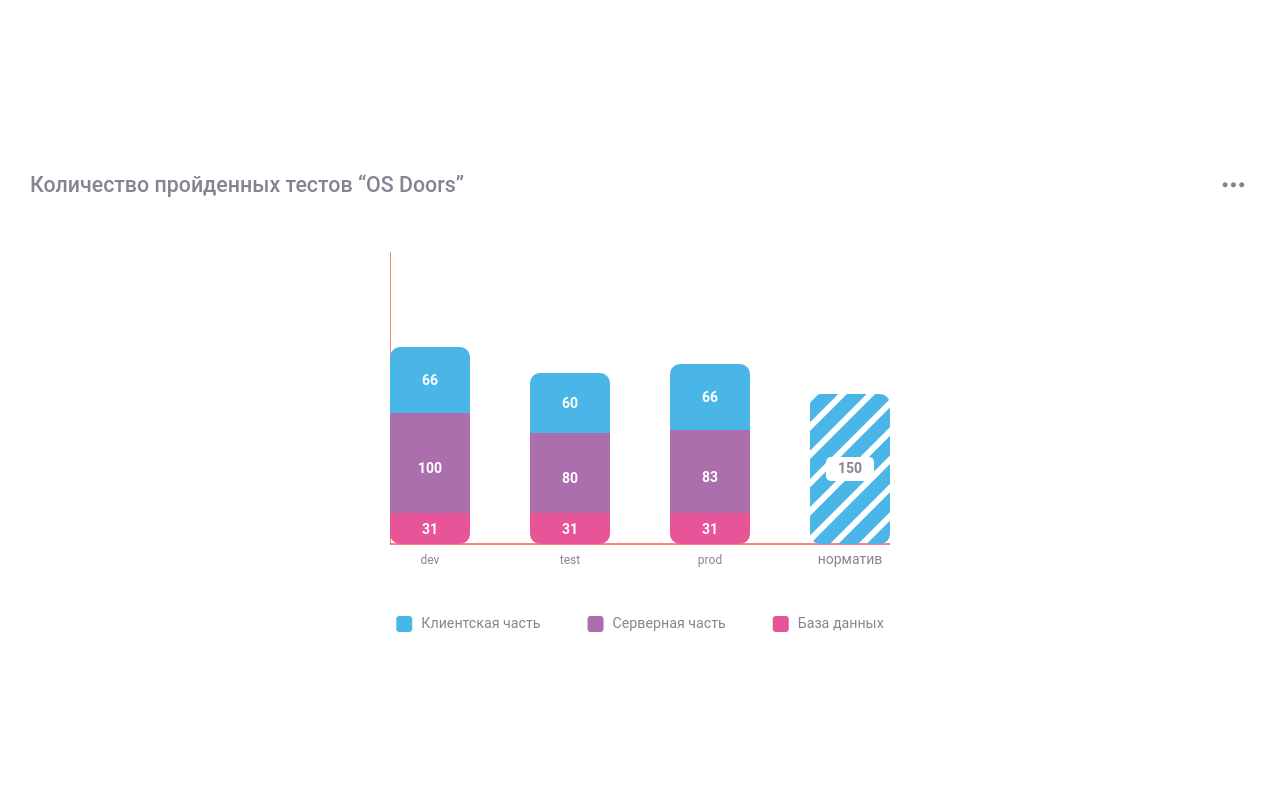
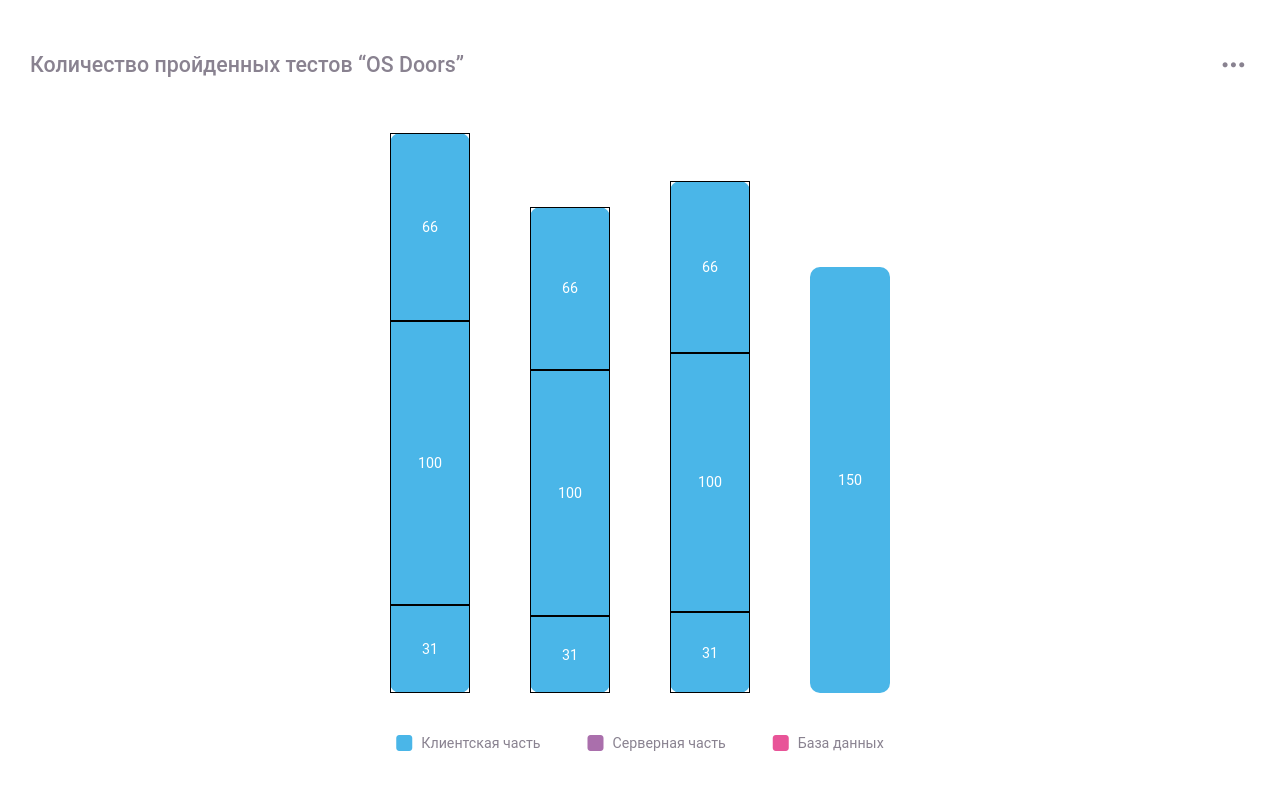
Before and after one commit to NakhimoVV/chart, a React (Create React App) app: page / in a window 1280 px wide. Shown: the top 790 px of the page. Built offline with nearby package versions, Linux system fonts and the light colour scheme.

Commit message:
changes #1

```diff
--- /dev/null
+++ b/src/components/ChartBox/ChartBox.module.scss
@@ -0,0 +1,38 @@
+@use '../../styles/variables' as var;
+@import '../../styles/mixins';
+
+.chartBlock {
+    padding-block: 40px 30px;
+    margin-inline: auto;
+    display: flex;
+    align-items: flex-end;
+    color: var.$color-light;
+}
+
+.norm {
+    display: flex;
+    justify-content: center;
+    align-items: center;
+    width: rem(80);
+    height: 70svh;
+    background-color: #4ab6e8;
+    border-radius: 10px;
+}
+
+.list {
+    display: flex;
+    align-items: flex-end;
+    li {
+        margin-right: 60px;
+        display: flex;
+        flex-direction: column-reverse;
+    }
+}
+.item {
+    border: 1px solid #000;
+    height: 100%;
+    width: 100%;
+    display: flex;
+    justify-content: center;
+    align-items: center;
+}
--- /dev/null
+++ b/src/components/ChartBox/ChartBox.tsx
@@ -0,0 +1,56 @@
+import { FC } from 'react'
+import { IData } from '../../types/interfaces'
+import { calcMaxY } from '../../utils/calcMaxY'
+import style from './ChartBox.module.scss'
+import { sumValueSelf } from '../../utils/sumValueSelf'
+
+interface ChartBoxProps {
+    data: IData
+}
+
+const ChartBox: FC<ChartBoxProps> = ({ data }) => {
+    const maxAxisX = 70
+    const maxValue = calcMaxY(data)
+    const index = +(maxValue / maxAxisX).toFixed(3)
+    const arr = sumValueSelf(data)
+    // const arrVh = arr.map((i) => Math.floor(i / index))
+    console.log(arr)
+
+    return (
+        <div className={style.chartBlock}>
+            <ul className={style.list}>
+                {arr.map((value, i) => (
+                    <li
+                        key={i}
+                        className={style.norm}
+                        style={{ height: value / index + 'svh' }}
+                    >
+                        <div
+                            className={style.item}
+                            style={{ height: 31 / index + 'svh' }}
+                        >
+                            <p>31</p>
+                        </div>
+                        <div
+                            className={style.item}
+                            style={{ height: 100 / index + 'svh' }}
+                        >
+                            <p>100</p>
+                        </div>
+                        <div
+                            className={style.item}
+                            style={{ height: 66 / index + 'svh' }}
+                        >
+                            <p>66</p>
+                        </div>
+                    </li>
+                ))}
+            </ul>
+            <div className={style.norm} style={{ height: 150 / index + 'svh' }}>
+                <p>{data.norm}</p>
+            </div>
+        </div>
+    )
+}
+
+export default ChartBox
--- a/src/layout/Main.tsx
+++ b/src/layout/Main.tsx
@@ -3,6 +3,7 @@
 import ButtonMenu from '../components/Button/ButtonMenu'
 
 import data from '../mockData/1.json'
+import ChartBox from '../components/ChartBox/ChartBox'
 
 const Main = () => {
     return (
@@ -11,7 +12,8 @@
                 <h1>Количество пройденных тестов “{data.title}”</h1>
                 <ButtonMenu iconType=" icon-dots" />
             </div>
-            <Chart data={data} />
+            {/* <Chart data={data} /> */}
+            <ChartBox data={data} />
             <div className={style.content__footer}>
                 <p id="front">
                     <span className="icon-square"></span>Клиентская часть
--- a/src/styles/_mixins.scss
+++ b/src/styles/_mixins.scss
@@ -1,3 +1,9 @@
+@use 'sass:math';
+
 @mixin fluid-text($min: 16, $max: 48) {
     font-size: clamp(#{$min}px, #{$max / 1440 * 100}vw, #{$max}px);
 }
+
+@function rem($value) {
+    @return math.div($value, 16) * 1rem;
+}
--- /dev/null
+++ b/src/utils/sumValueSelf.ts
@@ -0,0 +1,12 @@
+import { IData } from '../types/interfaces'
+
+export function sumValueSelf(data: IData): number[] {
+    const res: number[] = []
+    Object.values(data).forEach((item) => {
+        if (typeof item === 'object') {
+            const { front, back, db } = item
+            res.push(front + back + db)
+        }
+    })
+    return res
+}
```
Also changed, not shown: src/utils/findMaxValue.ts (added, +11 -0 lines).
